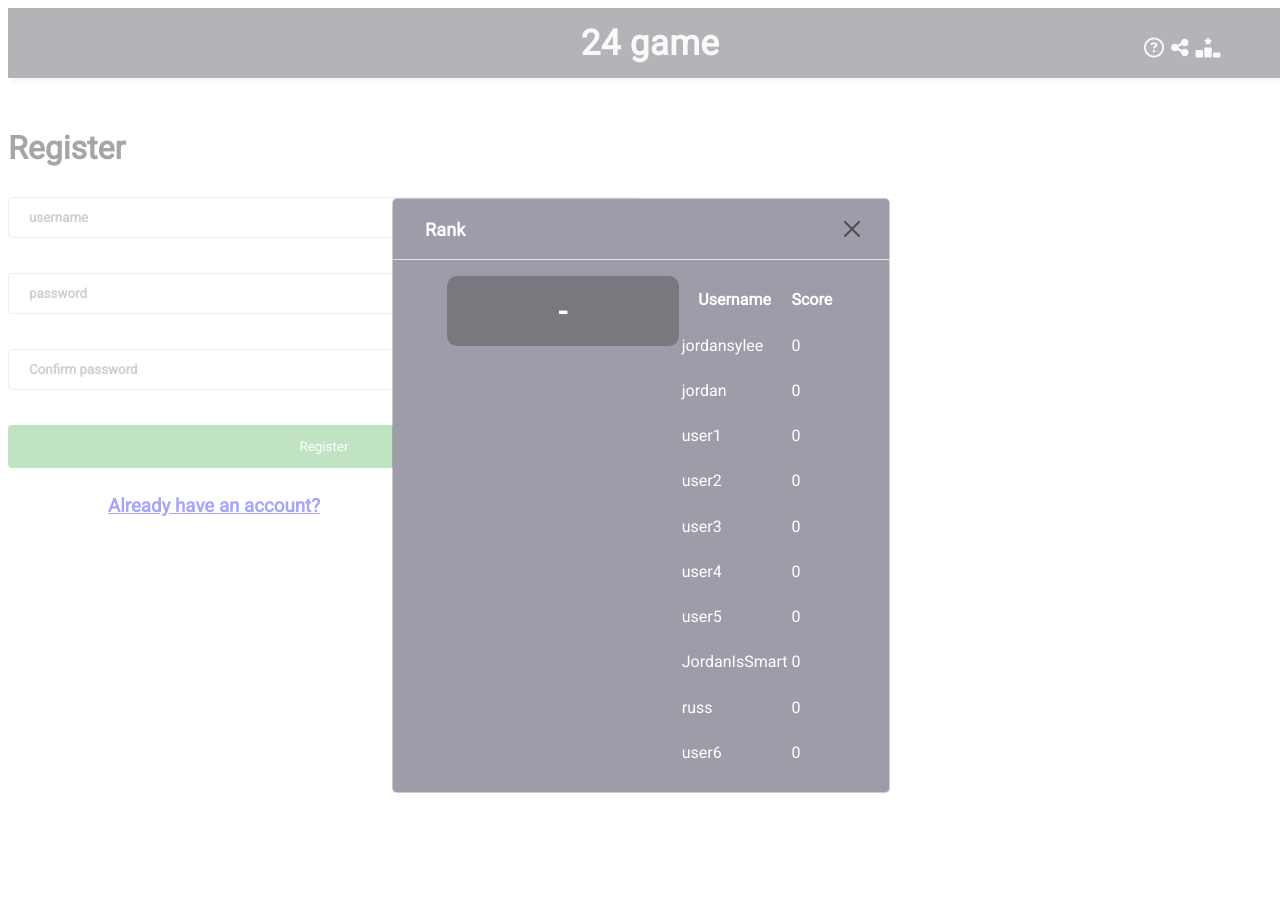
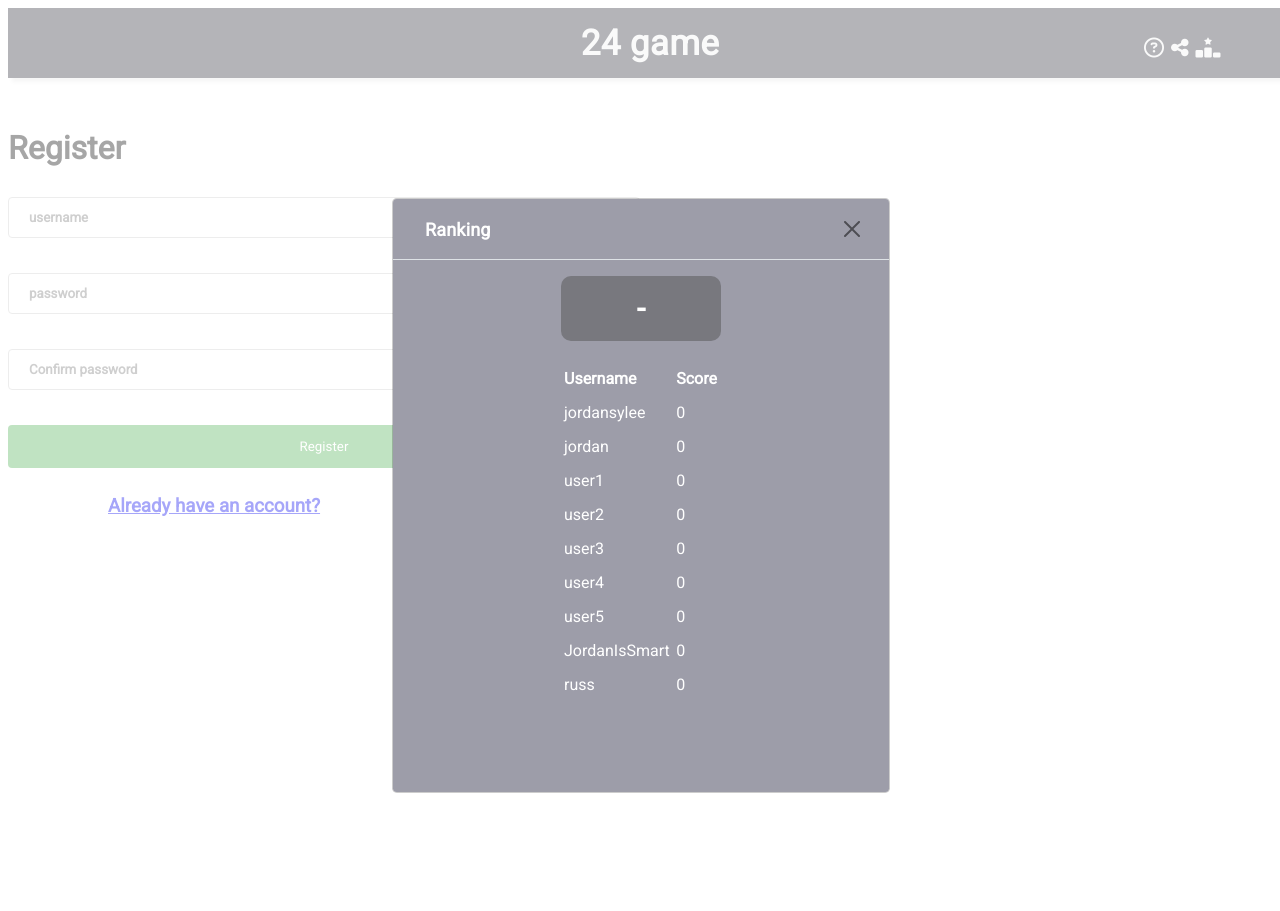
Before and after one commit to ladylilian/CITS3403, a Flask app: page / in a window 1280 px wide, after a click that opens the changed part; the page is wider, and only the part inside the window is pictured. Run offline with Flask 2, Linux system fonts and the light colour scheme; data comes from the database, SQL or seed files in the repository; some libraries are stand-ins or nearby versions.

Commit message:
Ranking page css completed

```diff
--- a/static/styles/ranking.css
+++ b/static/styles/ranking.css
@@ -74,17 +74,25 @@ html, body {
   height: 500px;
   justify-content: center;
 }
+
 .current-score{
-  display: flex;
-  height: 70px;
-  width: 50%;
+  display: inline-flex;
+  height: 65px;
+  width: 160px;
   background-color: #78787e;
   border-radius: 10px;
   align-items: center;
   justify-content: center;
   font-size: 30px;
   font-weight: 900;
+  color: white;
 }
+
+.container{
+  position: relative;
+  height: 200px;
+}
+
 .btn-close {
   box-sizing: content-box;
   width: 1em;
@@ -104,3 +112,12 @@ html, body {
   outline: 0;
   opacity: 1;
 }
+
+table{
+  width: 100%;
+}
+
+th, td {
+  height: 30px;
+  text-align: left;
+}
--- a/templates/ranking.html
+++ b/templates/ranking.html
@@ -4,33 +4,31 @@
   <div class="rank-dialog">
     <div class="rank-content">
       <div class="rank-header">
-        <div class="rank-title"><p>Rank</p></div>
+        <div class="rank-title"><p>Ranking</p></div>
         <a class="btn-close" href="{{url_for('index')}}" aria-label="Close" onclick="toggle_rankButton()"></a>
       </div>
       <div class="rank-body">
+        <div>
         {% if current_user.is_anonymous %}
-        <div class="current-score"><p> - </p></div>
+          <div class="current-score"><p> - </p></div>
         {% else %}
-        <p>Your Personal Record</p><br>
-        <div class="current-score">
-          <p>{{ current_user.max_score }}</p>
-        </div> <!-- replace 417 with {{ score }},  get from db -->
+          <h3>Your Personal Record</h3>
+          <div class="current-score"><p>{{ current_user.max_score }}</p></div>
         {% endif %}
-        <div class="global-ranking">
-        </div>
+        <div>
           <table>
             <tr>
               <th>Username</th>
               <th>Score</th>
             </tr>
-            {% for player in players %}
+            <br>
+            {% for player in players[:9] %}
             <tr>
               <td>{{ player.username }}</td>
               <td>{{ player.max_score }}</td>
-             </tr><br>
+             </tr>
             {% endfor %}
           </table>
-
         </div>
       </div>
     </div>
```
